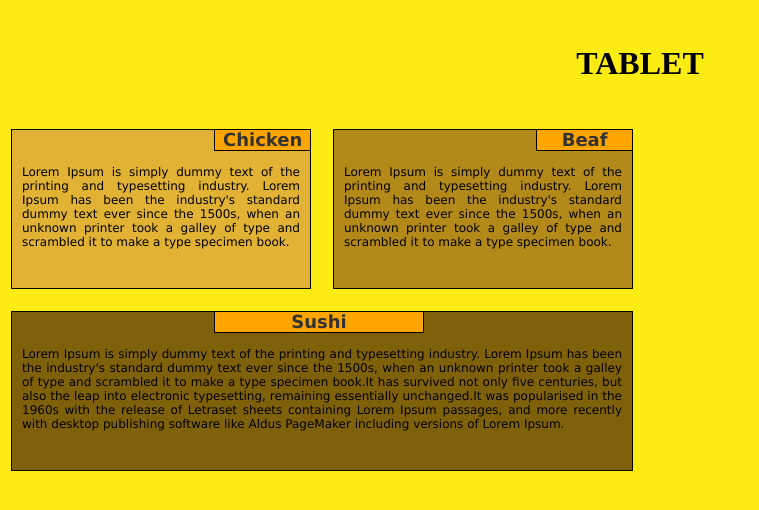
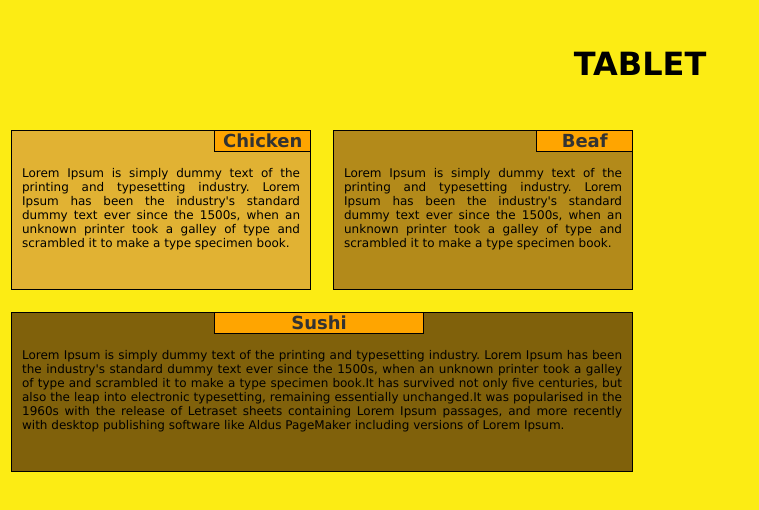
Before and after one commit to laurentdeke/module-2-tablet, a plain HTML site: page index.html in a window 1280 px wide. Shown: the whole page, without its empty margins (0-759 px from the left). Drawn offline with Linux system fonts and the light colour scheme.

Commit message:
Update index.html

```diff
--- a/index.html
+++ b/index.html
@@ -64,6 +64,7 @@
         position: relative;
         color: black;
         text-align: center;
+        font-family: verdana, sans-serif;
         margin-top: 45px;
       }
       h2 {
```
